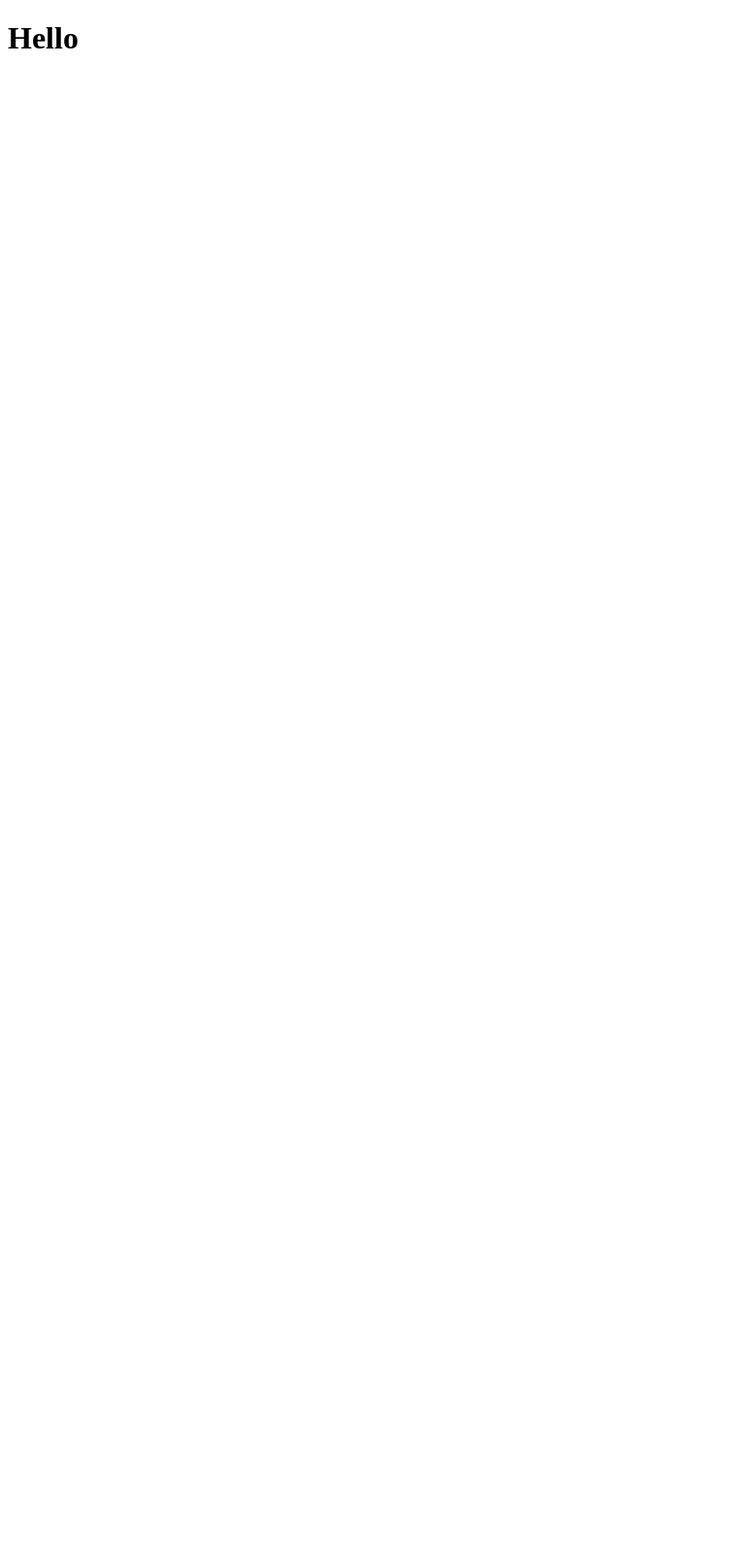
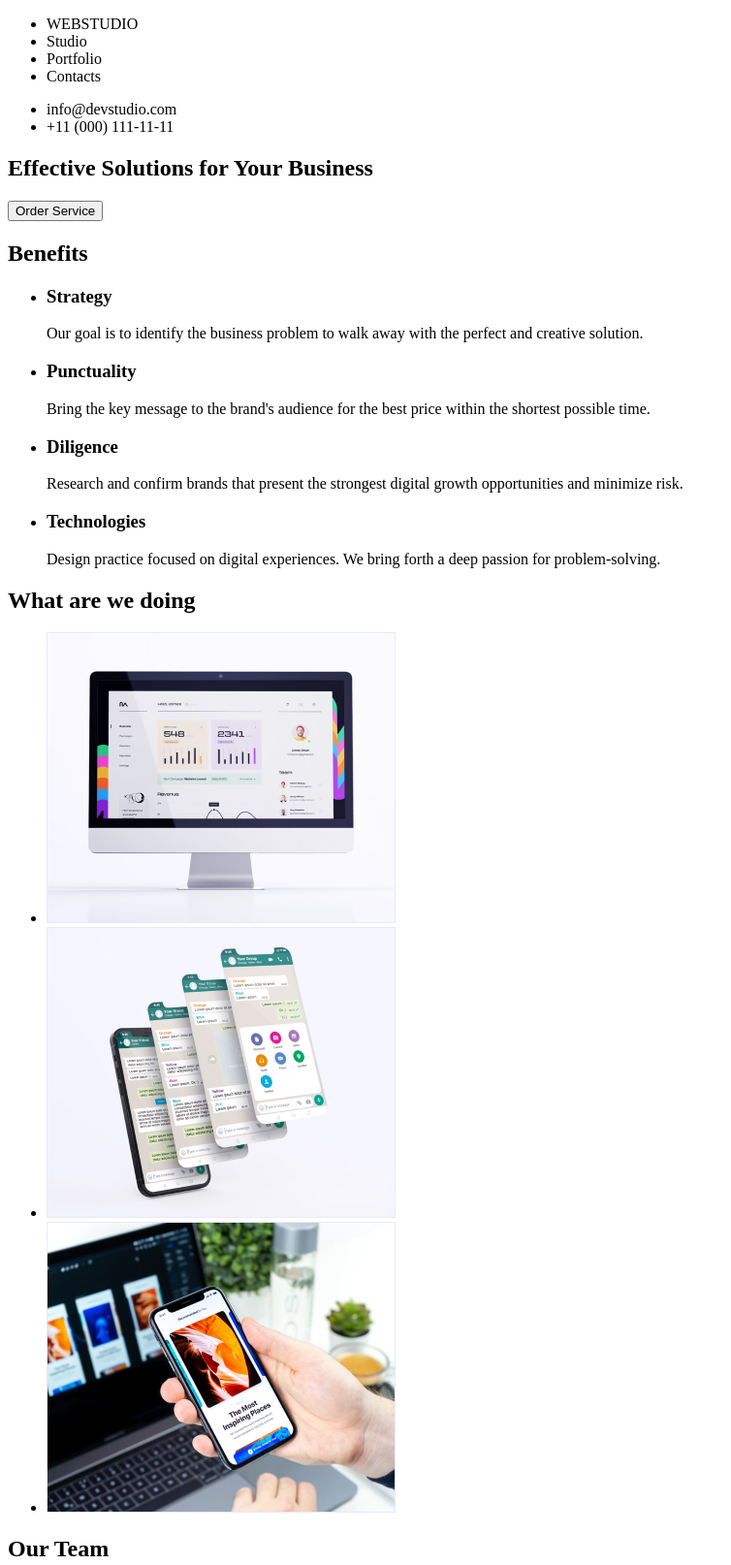
Before and after one commit to starik061/goit-homework-01, a plain HTML site: page index.html in a window 1280 px wide. Shown: the top 1614 px of the page at 97% size, without its empty margins (0-754 px from the left). Before the commit the page ends 800 px from the top, so only its background shows below. Drawn offline with Linux system fonts and the light colour scheme.

Commit message:
Markuping of the first moсkup
Markuping of the first moсkup - First homework day

```diff
--- a/index.html
+++ b/index.html
@@ -7,6 +7,110 @@
     <title>Document</title>
   </head>
   <body>
-    <h1>Hello</h1>
+    <header>
+      <nav>
+        <ul>
+          <li>WEBSTUDIO</li>
+          <li>Studio</li>
+          <li>Portfolio</li>
+          <li>Contacts</li>
+        </ul>
+        <ul>
+          <li>info@devstudio.com</li>
+          <li>+11 (000) 111-11-11</li>
+        </ul>
+      </nav>
+    </header>
+    <main>
+      <section class="hero">
+        <h1>Effective Solutions for Your Business</h1>
+        <button type="button">Order Service</button>
+      </section>
+      <section class="benefits">
+        <h2>Benefits</h2>
+        <ul>
+          <li>
+            <h3>Strategy</h3>
+            <p>
+              Our goal is to identify the business problem to walk away with the
+              perfect and creative solution.
+            </p>
+          </li>
+          <li>
+            <h3>Punctuality</h3>
+            <p>
+              Bring the key message to the brand's audience for the best price
+              within the shortest possible time.
+            </p>
+          </li>
+          <li>
+            <h3>Diligence</h3>
+            <p>
+              Research and confirm brands that present the strongest digital
+              growth opportunities and minimize risk.
+            </p>
+          </li>
+          <li>
+            <h3>Technologies</h3>
+            <p>
+              Design practice focused on digital experiences. We bring forth a
+              deep passion for problem-solving.
+            </p>
+          </li>
+        </ul>
+      </section>
+      <section>
+        <h2>What are we doing</h2>
+        <ul>
+          <li>
+            <a href=""
+              ><img src="./images/img_1.jpg" alt="Laptop solutions"
+            /></a>
+          </li>
+          <li>
+            <a href=""
+              ><img src="./images/img_2.jpg" alt="Mobile solutions"
+            /></a>
+          </li>
+          <li>
+            <a href=""
+              ><img src="./images/img_3.jpg" alt="Combine solutions"
+            /></a>
+          </li>
+        </ul>
+      </section>
+      <section class="team">
+        <h2>Our Team</h2>
+        <ul>
+          <li>
+            <img src="./images/team_1.jpg" alt="Our team member" />
+            <h3>Mark Guerrero</h3>
+            <h4>Product Designer</h4>
+          </li>
+          <li>
+            <img src="./images/team_2.jpg" alt="Our team member" />
+            <h3>Tom Ford</h3>
+            <h4>Frontend Developer</h4>
+          </li>
+          <li>
+            <img src="./images/team_3.jpg" alt="Our team member" />
+            <h3>Camila Garcia</h3>
+            <h4>Marketing</h4>
+          </li>
+          <li>
+            <img src="./images/team_4.jpg" alt="Our team member" />
+            <h3>Daniel Wilson</h3>
+            <h4>UI Designer</h4>
+          </li>
+        </ul>
+      </section>
+    </main>
+    <footer>
+      <h2>WEBSTUDIO</h2>
+      <p>
+        Increase the flow of customers and sales for your business with digital
+        marketing & growth solutions.
+      </p>
+    </footer>
   </body>
 </html>
```
Also changed, not shown: images/img_1.jpg (added), images/img_2.jpg (added), images/img_3.jpg (added), images/team_1.jpg (added), images/team_2.jpg (added), images/team_3.jpg (added), images/team_4.jpg (added).
